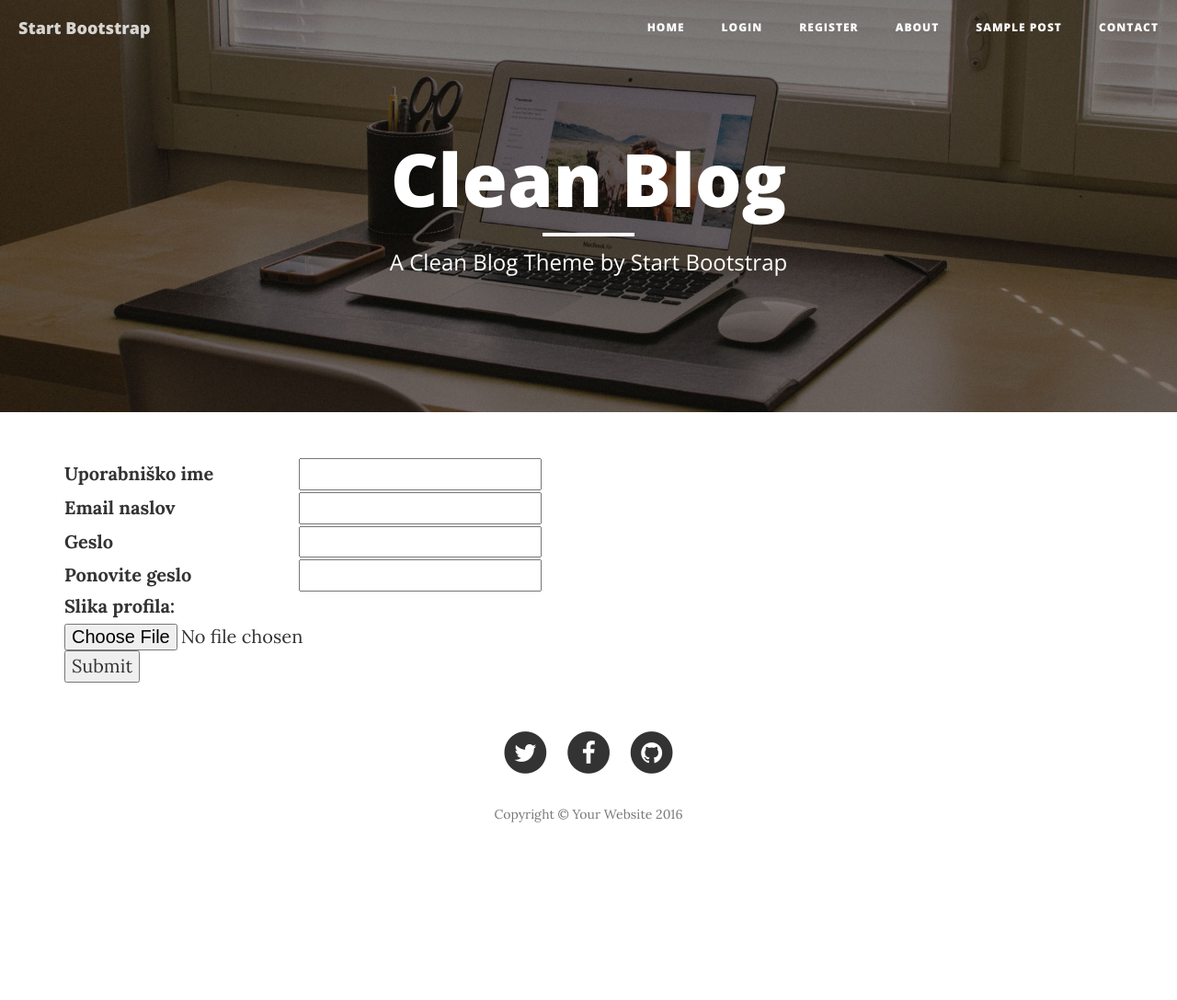
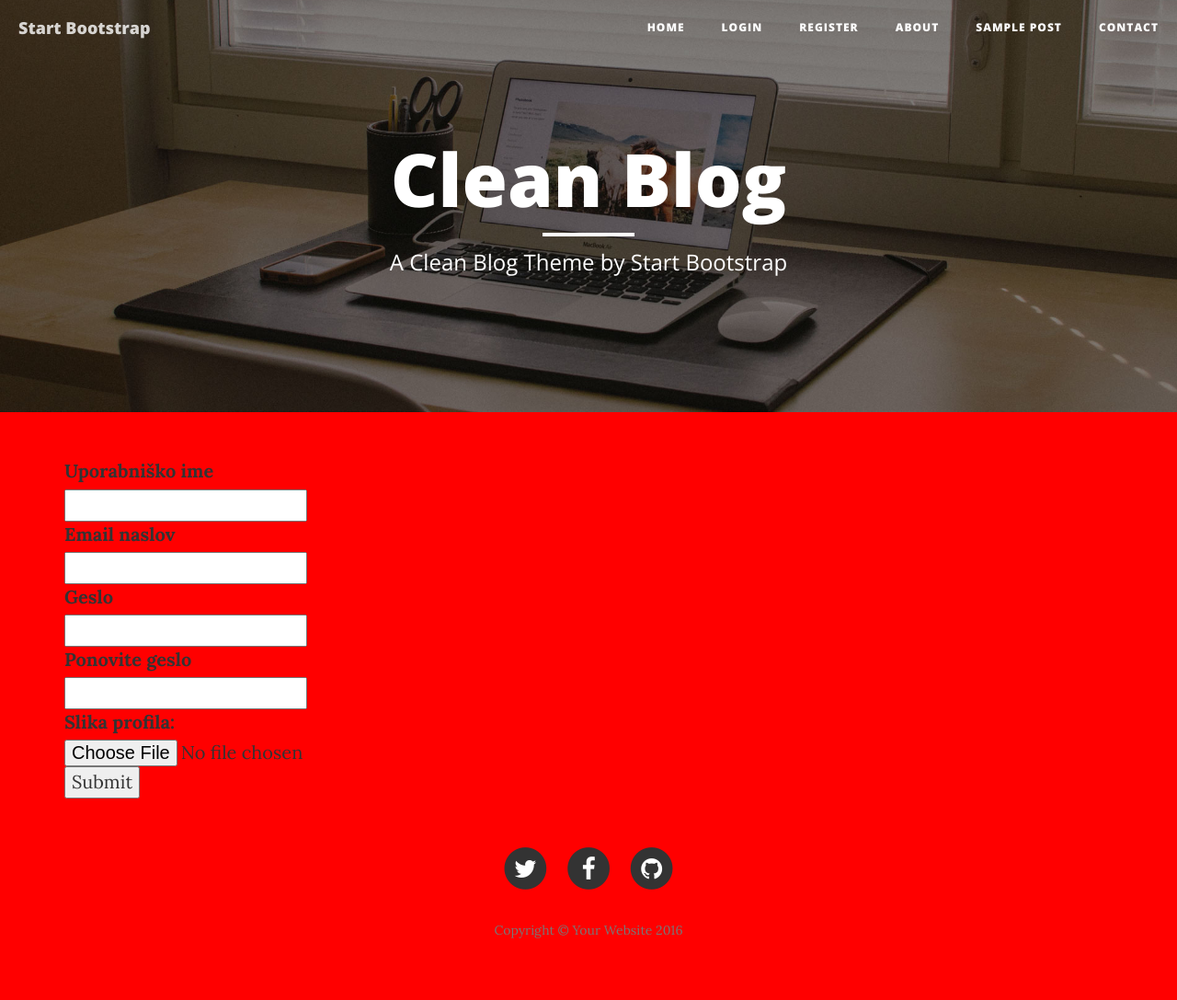
Before and after one commit to gregornovak/Object-Oriented-Blog, a PHP site: page /register.php in a window 1280 px wide. Shown: the whole page at 92% size. Before the commit the page ends 894 px from the top, so only its background shows below. Run offline with PHP 8.4, Linux system fonts and the light colour scheme.

Commit message:
Small fixes

```diff
--- a/classes/Picture.php
+++ b/classes/Picture.php
@@ -22,9 +22,9 @@ class Picture extends Validate
     /**
      * @return bool
      */
-    public function exists()
+    public function exists($name)
     {
-        return ($_FILES['picture']['size'] != 0 && $_FILES['picture']['error'] != 0) ? true : false;
+        return ($_FILES[$name]['size'] != 0 && $_FILES[$name]['error'] == 0) ? true : false;
     }
 
     /**
@@ -62,7 +62,7 @@ class Picture extends Validate
             $file_exp   = explode('.', strtolower($name));
             $file_ext   = end($file_exp);
 
-            if(in_array($file_ext, $allowed) && $error == 0) {
+            if(in_array($file_ext, $allowed) && $error == 0 && count($file_exp) == 2) {
                 if($size <= $max_size) {
                     $this->_type        = $file_ext;
                     $this->_file_name   = $file_exp[0];
--- a/lib/css/styles.css
+++ b/lib/css/styles.css
@@ -16,7 +16,7 @@
     -o-transition: all 0.3s ease-in;
     transition: all 0.3s ease-in;
 }
-#register-user label {
-    display: inline-block;
-    width: 250px;
+.users-form label {
+    display: block;
 }
+body {background:Red;}
--- a/register.php
+++ b/register.php
@@ -5,7 +5,7 @@ require_once 'header.php';
 <div class="container">
     <div class="row">
         <div class="col-md-12">
-            <form action="" method="post" id="register-user" enctype="multipart/form-data">
+            <form action="" class="users-form" method="post" id="register-user" enctype="multipart/form-data">
                 <div class="input-container">
                     <label for="username">Uporabniško ime</label>
                     <input type="text" id="username" name="username" value="<?php echo Input::get('username') ?>">
@@ -67,8 +67,9 @@ $validation = $validate->check( $_POST,
 
     $a = new User();
     $pic = new Picture();
-    // if file has been uploaded -> validate fields for file and user information
-    if($pic->exists()) {
+    // if file has been uploaded -> validate fields for file and user
+
+    if($pic->exists('picture')) {
         $pic->checkType();
         if($validation->passed() && $pic->passed()) {
         echo 'passed';
```
